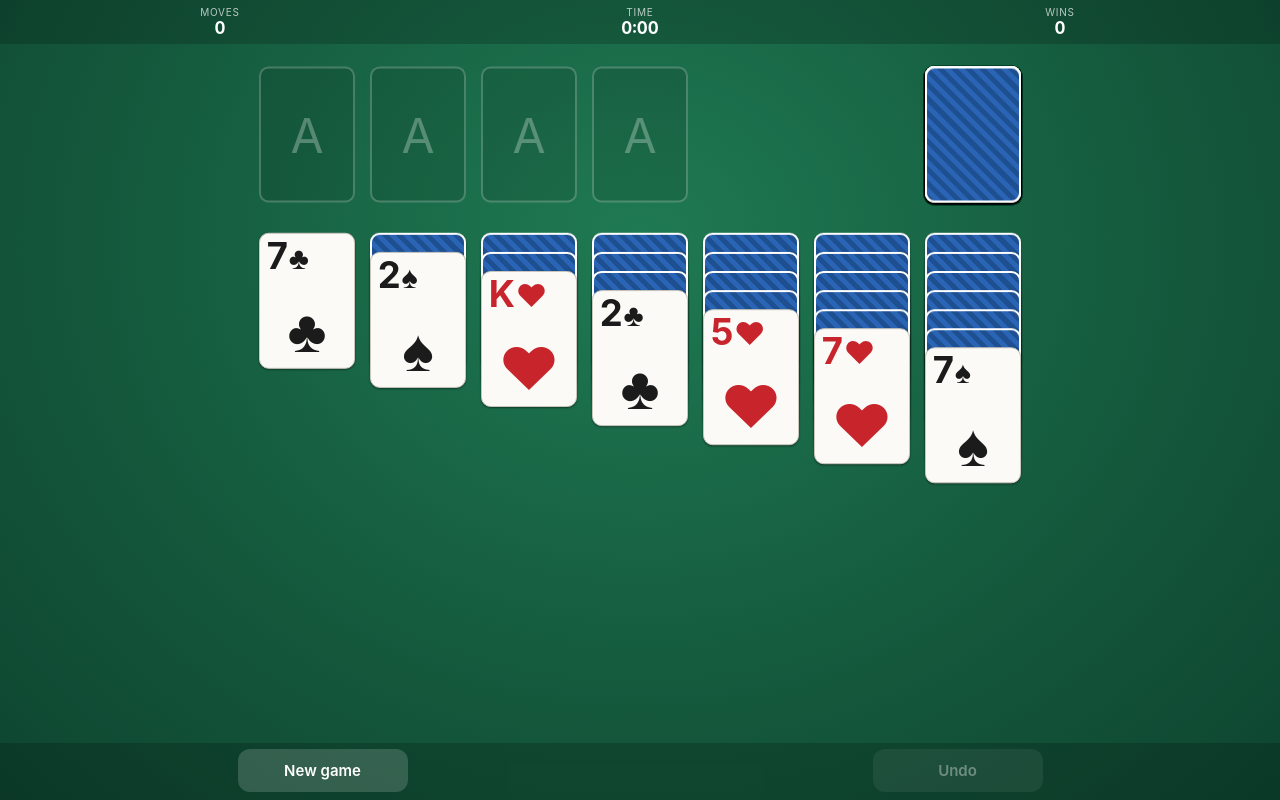
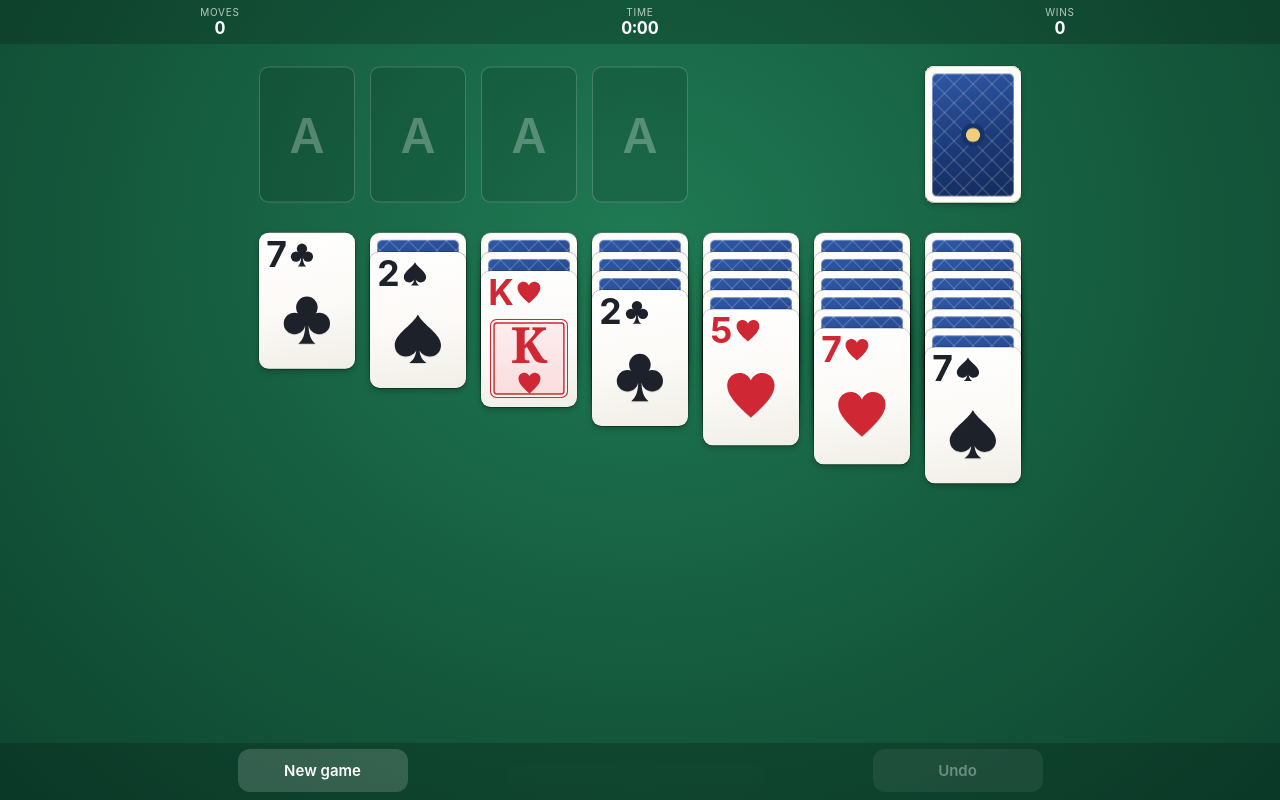
Before and after one commit to nicholasemccormick/solitaire, a plain HTML site: page index.html in a window 1280 px wide. Drawn offline with Linux system fonts and the light colour scheme.

Commit message:
Redesign cards: drawn suits, framed court cards, patterned back
Co-Authored-By: Claude Fable 5.2 <noreply@anthropic.com>
Claude-Session: https://claude.ai/code/session_01EYkZnLSQhznx2Fu1UVd1ry

```diff
--- a/app.js
+++ b/app.js
@@ -2,6 +2,18 @@
   'use strict';
 
   var SUITS = ['♠︎', '♥︎', '♦︎', '♣︎']; // spade, heart, diamond, club
+  var SUIT_ART = [
+    '<path d="M50 5C40 25 7 41 7 62c0 12 9 21 21 21 8 0 15-4 19-11-1 10-5 18-13 23h32c-8-5-12-13-13-23 4 7 11 11 19 11 12 0 21-9 21-21C93 41 60 25 50 5z"/>',
+    '<path d="M50 90C20 64 6 47 6 30 6 16 17 7 29 7c9 0 17 5 21 14C54 12 62 7 71 7c12 0 23 9 23 23 0 17-14 34-44 60z"/>',
+    '<path d="M50 3c8 19 21 35 39 47-18 12-31 28-39 47-8-19-21-35-39-47C29 38 42 22 50 3z"/>',
+    '<circle cx="50" cy="27" r="20"/><circle cx="27" cy="57" r="20"/><circle cx="73" cy="57" r="20"/><circle cx="50" cy="50" r="12"/><path d="M47 58c0 18-4 30-13 37h32c-9-7-13-19-13-37z"/>'
+  ];
+  function suitSvg(s, cls) {
+    var svg = document.createElementNS('http://www.w3.org/2000/svg', 'svg');
+    svg.setAttribute('viewBox', '0 0 100 100'); svg.setAttribute('class', cls); svg.setAttribute('aria-hidden', 'true');
+    svg.innerHTML = SUIT_ART[s];
+    return svg;
+  }
   var RANKS = ['', 'A', '2', '3', '4', '5', '6', '7', '8', '9', '10', 'J', 'Q', 'K'];
   var isRed = function (s) { return s === 1 || s === 2; };
   var $ = function (id) { return document.getElementById(id); };
@@ -183,8 +195,8 @@
     layout();
     var token = ++renderToken, boost = {};
     (movedIds || []).forEach(function (id) { boost[id] = true; });
-    function put(card, x, y, z) {
-      var el = els[card.id];
+    function put(card, x, y, z, under) {
+      var el = els[card.id]; el.classList.toggle('under', !!under);
       el.classList.toggle('up', card.up); el.classList.remove('drag');
       place(el, x, y, boost[card.id] ? z + 1000 : z); el._z = z;
     }
@@ -194,10 +206,10 @@
     for (i = 0; i < 7; i++) place(slots['t' + i], xc(i), L.y1, 0);
     slots.stock.textContent = G.waste.length ? '↻' : '';
 
-    for (j = 0; j < G.stock.length; j++) put(G.stock[j], xc(6), L.y0, j + 1);
+    for (j = 0; j < G.stock.length; j++) put(G.stock[j], xc(6), L.y0, j + 1, j < G.stock.length - 1);
     var n = G.waste.length, fan = G.draw === 3 ? 3 : 1;
-    for (j = 0; j < n; j++) { var k = n - 1 - j; put(G.waste[j], xc(5) - Math.min(k, fan - 1) * L.cw * 0.6, L.y0, j + 1); }
-    for (i = 0; i < 4; i++) for (j = 0; j < G.found[i].length; j++) put(G.found[i][j], xc(i), L.y0, j + 1);
+    for (j = 0; j < n; j++) { var k = n - 1 - j; put(G.waste[j], xc(5) - Math.min(k, fan - 1) * L.cw * 0.6, L.y0, j + 1, k > fan); }
+    for (i = 0; i < 4; i++) for (j = 0; j < G.found[i].length; j++) put(G.found[i][j], xc(i), L.y0, j + 1, j < G.found[i].length - 2);
     for (i = 0; i < 7; i++) {
       var col = G.tab[i], total = 0;
       for (j = 0; j < col.length - 1; j++) total += col[j].up ? L.ch * 0.3 : L.ch * 0.14;
@@ -221,10 +233,15 @@
     for (i = 0; i < 7; i++) slot('t' + i);
     for (var s = 0; s < 4; s++) for (var r = 1; r <= 13; r++) {
       var el = document.createElement('div'); el.className = 'card'; el.dataset.id = s * 13 + r - 1;
-      var face = document.createElement('div'); face.className = 'face' + (isRed(s) ? ' red' : '');
+      var face = document.createElement('div');
+      face.className = 'face ' + (isRed(s) ? 'red' : 'black') + (r > 10 ? ' court' : r === 1 ? ' ace' : '');
       var idx = document.createElement('div'); idx.className = 'idx';
-      [['rk', RANKS[r], idx], ['st', SUITS[s], idx], ['pip', SUITS[s], face]].forEach(function (p) { var sp = document.createElement('span'); sp.className = p[0]; sp.textContent = p[1]; p[2].appendChild(sp); });
-      face.insertBefore(idx, face.firstChild);
+      var rk = document.createElement('span'); rk.className = 'rk' + (r === 10 ? ' ten' : ''); rk.textContent = RANKS[r];
+      idx.appendChild(rk); idx.appendChild(suitSvg(s, 'st'));
+      var mid = document.createElement('div'); mid.className = 'mid';
+      if (r > 10) { var lt = document.createElement('span'); lt.className = 'letter'; lt.textContent = RANKS[r]; mid.appendChild(lt); }
+      mid.appendChild(suitSvg(s, 'pip'));
+      face.appendChild(idx); face.appendChild(mid);
       var back = document.createElement('div'); back.className = 'back';
       el.appendChild(face); el.appendChild(back); board.appendChild(el); els[s * 13 + r - 1] = el;
     }
--- a/styles.css
+++ b/styles.css
@@ -19,20 +19,44 @@ body {
 
 #board { position: relative; flex: 1; min-height: 0; touch-action: none; overflow: hidden; }
 .slot, .card { position: absolute; left: 0; top: 0; width: var(--cw); height: var(--ch); border-radius: calc(var(--cw) * .1); }
-.slot { border: 2px solid rgba(255,255,255,.22); background: rgba(0,0,0,.1); display: flex; align-items: center; justify-content: center; font-size: calc(var(--cw) * .5); color: rgba(255,255,255,.28); }
+.slot { border: 1.5px solid rgba(255,255,255,.2); background: rgba(0,0,0,.12); font-weight: 600; display: flex; align-items: center; justify-content: center; font-size: calc(var(--cw) * .5); color: rgba(255,255,255,.28); }
 .card { transition: transform .22s cubic-bezier(.2,.8,.3,1); will-change: transform; }
 .card.drag, .notrans .card { transition: none; }
 .card.drag { filter: drop-shadow(0 8px 10px rgba(0,0,0,.4)); }
-.face, .back { position: absolute; inset: 0; border-radius: inherit; box-shadow: 0 1px 2px rgba(0,0,0,.45); }
-.face { background: #fbfaf6; color: #1b1b1b; border: 1px solid #c9c6bc; overflow: hidden; }
-.face.red { color: #c8242b; }
+.face, .back { position: absolute; inset: 0; border-radius: inherit; box-shadow: 0 0 0 .5px rgba(0,0,0,.35), 0 1px 1px rgba(0,0,0,.25), 0 3px 6px rgba(0,0,0,.22); }
+.face { background: linear-gradient(170deg, #ffffff 0%, #fbfaf7 55%, #f1eee6 100%); overflow: hidden; }
+.face.red { color: #cf2733; }
+.face.black { color: #1d2129; }
+.face svg { fill: currentColor; display: block; }
+.card.under .face, .card.under .back { box-shadow: none; }
 .card:not(.up) .face { display: none; }
 .card.up .back { display: none; }
-.back { border: 2px solid #fff; background: repeating-linear-gradient(45deg, #1d4f91 0 5px, #2a65b5 5px 10px); }
-.idx { position: absolute; left: calc(var(--cw) * .07); top: calc(var(--cw) * .02); display: flex; align-items: baseline; gap: calc(var(--cw) * .03); line-height: 1.15; white-space: nowrap; }
-.rk { font-size: calc(var(--cw) * .38); font-weight: 700; letter-spacing: -.06em; }
-.st { font-size: calc(var(--cw) * .32); }
-.pip { position: absolute; left: 0; right: 0; bottom: calc(var(--ch) * .06); text-align: center; font-size: calc(var(--cw) * .62); line-height: 1; }
+
+/* corner index: rank with the suit beside it, readable when cards overlap */
+.idx { position: absolute; left: calc(var(--cw) * .075); top: calc(var(--cw) * .045); display: flex; align-items: center; gap: calc(var(--cw) * .035); }
+.rk { font-family: "SF Pro Rounded", ui-rounded, -apple-system, "Helvetica Neue", Arial, sans-serif; font-size: calc(var(--cw) * .37); font-weight: 700; line-height: 1; letter-spacing: -.03em; }
+.rk.ten { letter-spacing: -.09em; margin-left: calc(var(--cw) * -.02); }
+.st { width: calc(var(--cw) * .27); height: calc(var(--cw) * .27); }
+
+/* centre artwork */
+.mid { position: absolute; left: calc(var(--cw) * .09); right: calc(var(--cw) * .09); top: calc(var(--cw) * .5); bottom: calc(var(--cw) * .1); display: flex; flex-direction: column; align-items: center; justify-content: center; border-radius: calc(var(--cw) * .07); }
+.pip { width: calc(var(--cw) * .56); height: calc(var(--cw) * .56); filter: drop-shadow(0 1px 0 rgba(0,0,0,.12)); }
+.ace .pip { width: calc(var(--cw) * .7); height: calc(var(--cw) * .7); }
+.court .mid { gap: calc(var(--cw) * .02); box-shadow: inset 0 0 0 1px currentColor, inset 0 0 0 calc(var(--cw) * .035) #fbfaf7, inset 0 0 0 calc(var(--cw) * .05) currentColor; }
+.court.red .mid { background: linear-gradient(180deg, #fdeeee, #f9dcdd); }
+.court.black .mid { background: linear-gradient(180deg, #eef0f4, #dfe3ea); }
+.letter { font-family: Georgia, "Times New Roman", serif; font-size: calc(var(--cw) * .52); font-weight: 700; line-height: .95; }
+.court .pip { width: calc(var(--cw) * .26); height: calc(var(--cw) * .26); filter: none; }
+
+/* card back: white margin around a patterned panel */
+.back { background: #fdfcf8; }
+.back::before { content: ""; position: absolute; inset: calc(var(--cw) * .07); border-radius: calc(var(--cw) * .055);
+  background:
+    radial-gradient(circle at 50% 50%, #f1cf7a 0 calc(var(--cw) * .07), #17346a calc(var(--cw) * .075) calc(var(--cw) * .12), transparent calc(var(--cw) * .125)),
+    repeating-linear-gradient(45deg, rgba(255,255,255,.16) 0 1.5px, transparent 1.5px calc(var(--cw) * .14)),
+    repeating-linear-gradient(-45deg, rgba(255,255,255,.16) 0 1.5px, transparent 1.5px calc(var(--cw) * .14)),
+    linear-gradient(165deg, #2f58a6 0%, #1c3a78 55%, #142b5c 100%);
+  box-shadow: inset 0 0 0 1px rgba(255,255,255,.35); }
 .card.shake .face { animation: shake .3s; }
 @keyframes shake { 25% { transform: translateX(-4px); } 75% { transform: translateX(4px); } }
 
--- a/sw.js
+++ b/sw.js
@@ -1,5 +1,5 @@
 // Network-first so updates arrive right away; the cached copy lets the game run offline.
-const CACHE = 'solitaire-v1';
+const CACHE = 'solitaire-v2';
 const SHELL = ['./', 'index.html', 'styles.css', 'app.js', 'manifest.webmanifest', 'icons/icon-192.png'];
 self.addEventListener('install', (e) => {
   e.waitUntil(caches.open(CACHE).then((c) => c.addAll(SHELL)).then(() => self.skipWaiting()));
```
